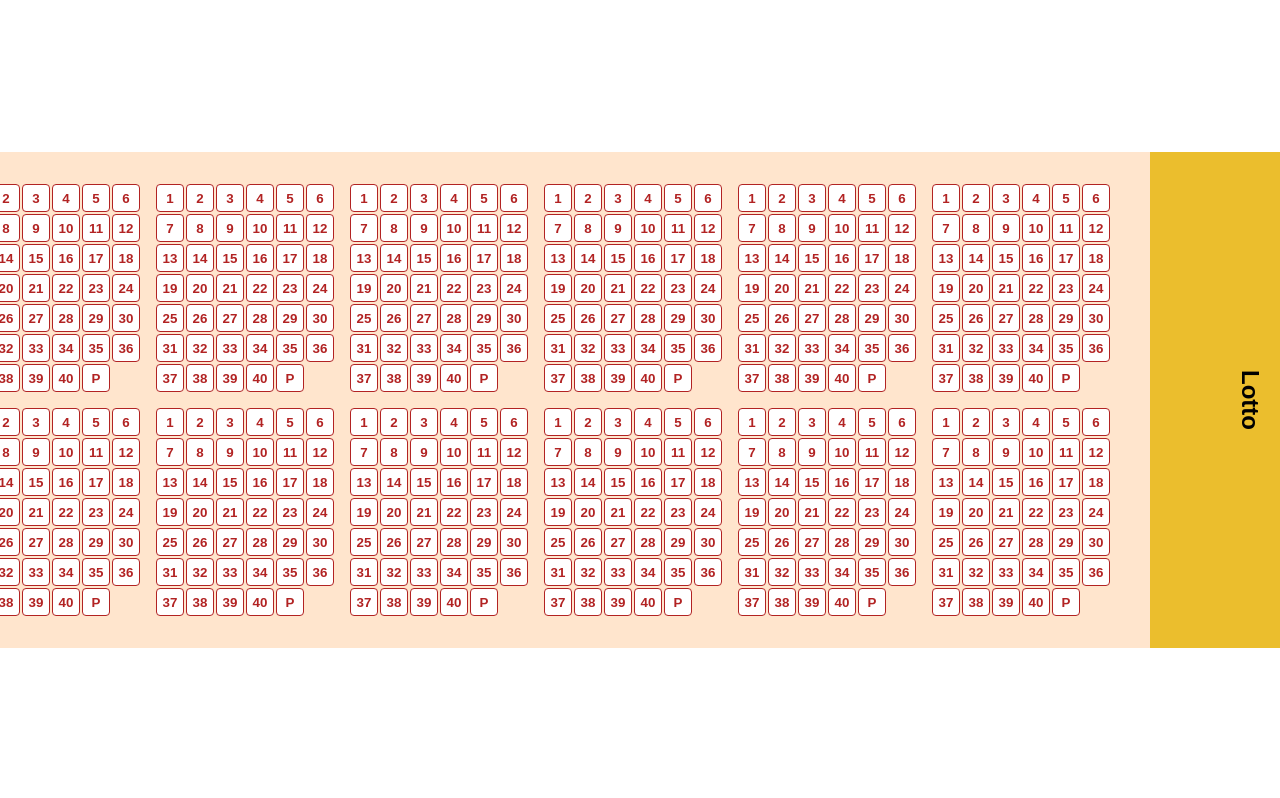
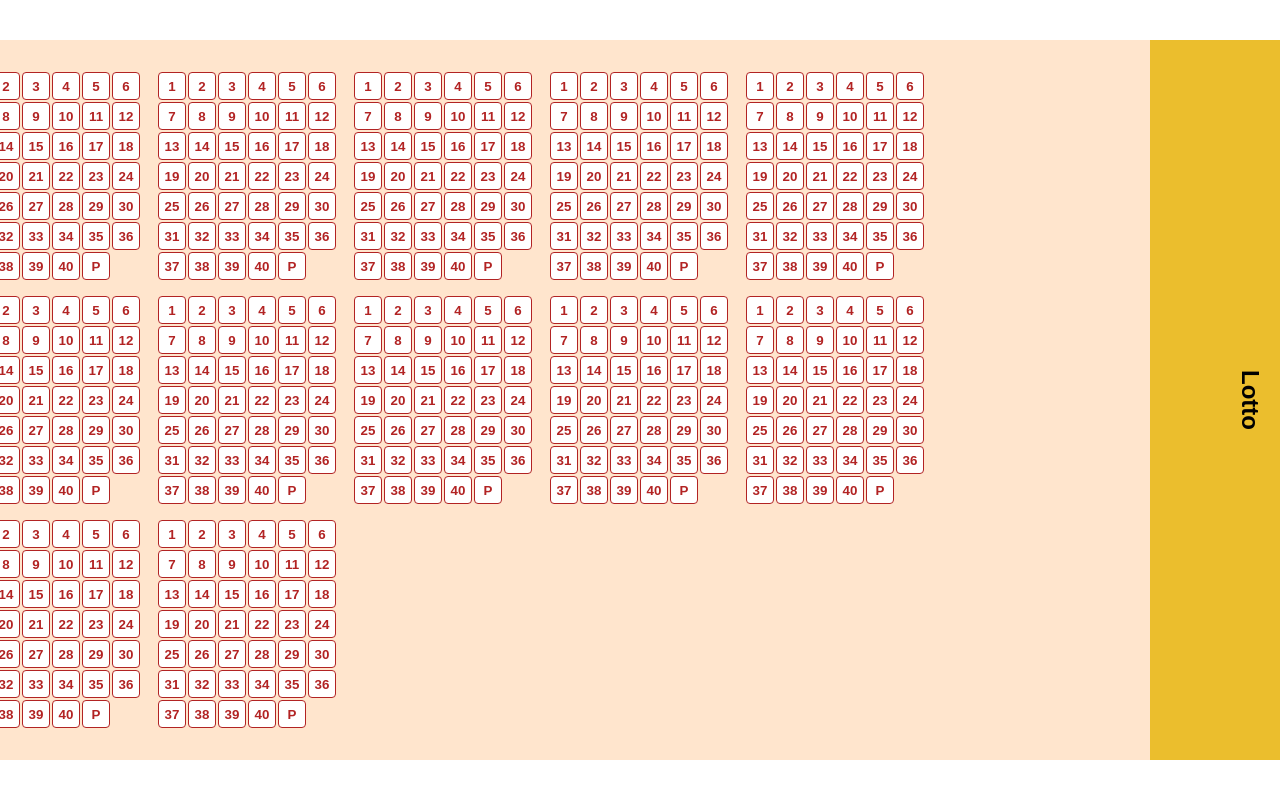
Before and after one commit to NoahNym/Lotto2, a plain HTML site: page index.html in a window 1280 px wide. Shown: the top 798 px of the page. Drawn offline with Linux system fonts and the light colour scheme.

Commit message:
updated gap in da ting

```diff
--- a/style.css
+++ b/style.css
@@ -34,7 +34,7 @@ main {
     padding: 32px;
     display: flex;
     flex-wrap: wrap;
-    gap:16px;
+    gap:18px;
     row-gap: 16px;
 
 }
```
